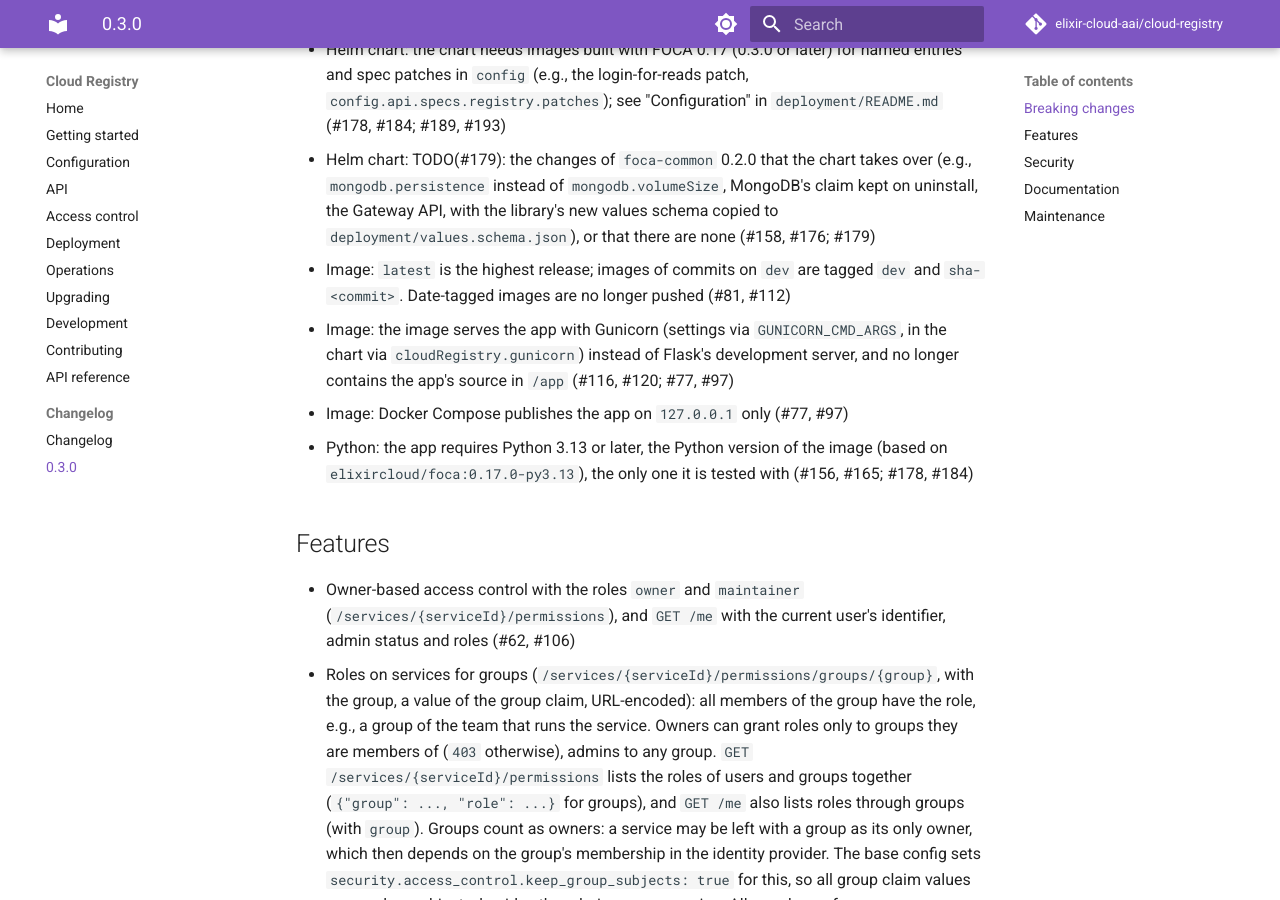
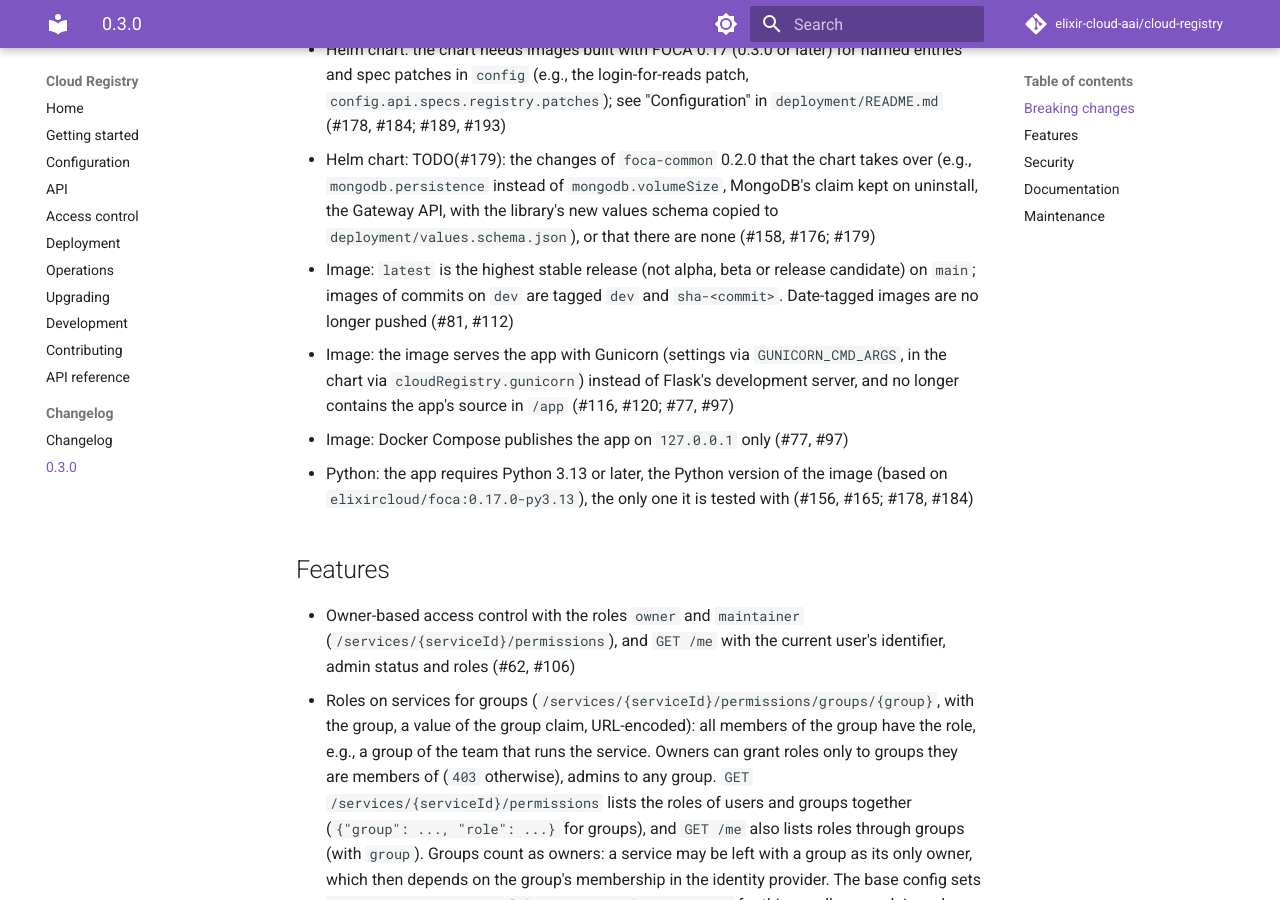
Before and after one commit to elixir-cloud-aai/cloud-registry, an MkDocs documentation site: the page built from docs/releases/0.3.0.md, in a window 1280 px wide and 900 px high, scrolled down 3478 px. Built offline with MkDocs 1.6.1 and Material for MkDocs 9.7.7, drawn with Linux system fonts in a browser that asks for light colours; comment, search, counter and statistics services are not loaded.

Commit message:
docs(releases): describe the latest image tag
latest is the highest stable release on main, not the highest release
of any kind, as docs/development.md says.

Refs #207

Co-Authored-By: Claude Opus 5.5 <noreply@anthropic.com>

```diff
--- a/docs/releases/0.3.0.md
+++ b/docs/releases/0.3.0.md
@@ -156,7 +156,8 @@ details.
   MongoDB's claim kept on uninstall, the Gateway API, with the library's new
   values schema copied to `deployment/values.schema.json`), or that there
   are none (#158, #176; #179)
-- Image: `latest` is the highest release; images of commits on `dev` are
+- Image: `latest` is the highest stable release (not alpha, beta or release
+  candidate) on `main`; images of commits on `dev` are
   tagged `dev` and `sha-<commit>`. Date-tagged images are no longer pushed
   (#81, #112)
 - Image: the image serves the app with Gunicorn (settings via
```
